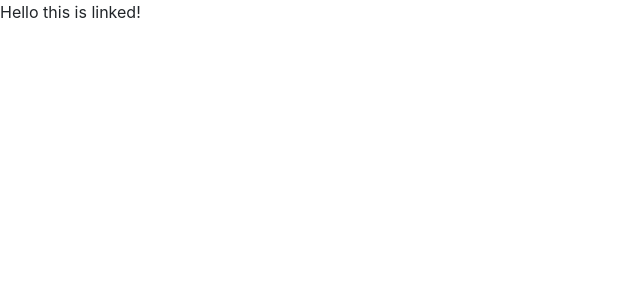
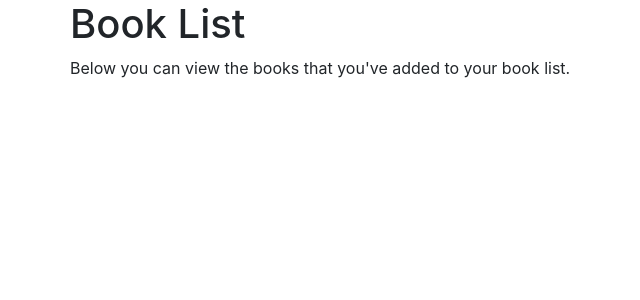
Before and after one commit to Jacobs1986/HW20-React-Library, a React (Create React App) app in the folder client/: page / in a window 1280 px wide. Shown: the top 300 px of the page, without its empty margins (0-640 px from the left). Built offline with nearby package versions, Linux system fonts and the light colour scheme.

Commit message:
Update booklist.js
Started adding some styling and instructions to the page.

```diff
--- a/client/src/components/booklist.js
+++ b/client/src/components/booklist.js
@@ -1,10 +1,22 @@
 import React, { Component } from 'react';
+
+// styling
+import Container from 'react-bootstrap/Container';
+import Row from 'react-bootstrap/Row';
+import Col from 'react-bootstrap/Col';
 
 class BookList extends Component {
 
     render() {
         return (
-            <div>Hello this is linked!</div>
+            <Container>
+                <Row>
+                    <h1>Book List</h1>
+                </Row>
+                <Row>
+                    <p>Below you can view the books that you've added to your book list.</p>
+                </Row>
+            </Container>
         )
     }
 }
```
